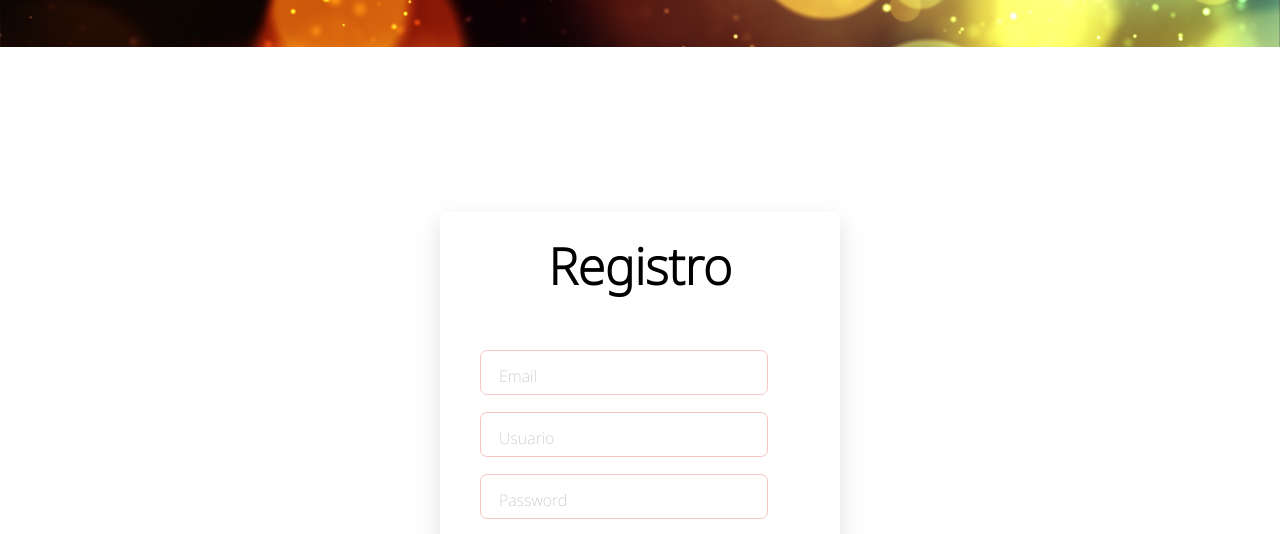
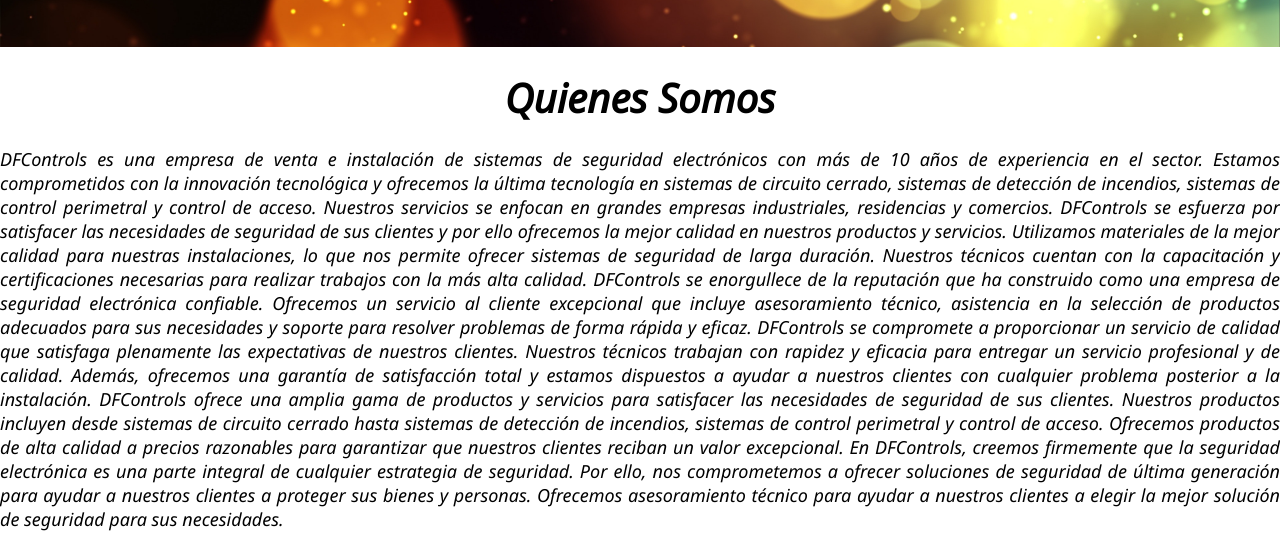
Before and after one commit to cuocojose/primer-commit, a plain HTML site: page pages/nosotros.html in a window 1280 px wide. Shown: the part 253-787 px from the top of the page. Drawn offline with Linux system fonts and the light colour scheme; a web font is replaced by a local one.

Commit message:
segundo-commit

```diff
--- a/css/style.css
+++ b/css/style.css
@@ -145,8 +145,9 @@
     justify-content: space-evenly;
 
 }
+
 @media screen and (max-width:750px) {
-    .div-nav{
+    .div-nav {
         display: grid;
         align-items: center;
         justify-items: start;
@@ -155,6 +156,7 @@
     }
 
 }
+
 .nav {
     width: 40px;
     height: 40px;
@@ -170,7 +172,7 @@
 }
 
 .nav ul>li {
-    float:left;
+    float: left;
 }
 
 .nav li:hover>ul {
@@ -189,10 +191,11 @@
     text-size-adjust: 15px;
     text-decoration: none;
     font-size: 15px;
-    font-weight:600;
+    font-weight: 600;
 
 
 }
+
 @media screen and (max-width:420px) {
     .nav ul li a {
         text-size-adjust: 8px;
@@ -202,6 +205,7 @@
     }
 
 }
+
 .menu {
     width: 40px;
     height: 40px;
@@ -218,7 +222,7 @@
 }
 
 .sub-menu li ul:hover>li {
-    float:inline-start;
+    float: inline-start;
 }
 
 .sub-menu li ul li {
@@ -234,6 +238,7 @@
     width: 50px;
     height: 50px;
 }
+
 @media screen and (max-width:750px) {
     .nav a img {
         width: 40px;
@@ -663,6 +668,7 @@
 .redes img:hover {
     transform: scale(1.1);
 }
+
 @media screen and (max-width:750px) {
     .redes a img {
         width: 30px;
@@ -697,6 +703,15 @@
 }
 
 /****************************************************NOSOTROS******************************/
+.cuerpo p {
+    width: 100%;
+    height: auto;
+    font-size: 18px;
+    font-style: italic;
+    text-align: justify;
+    font-family: "noto Sans", sans-serif;
+}
+
 .registro {
     display: flex;
     justify-content: center;
@@ -711,6 +726,7 @@
     padding: 20px 40px;
     box-shadow: 0 10px 25px rgba(92, 99, 105, .2);
 }
+
 .title {
     font-size: 50px;
     margin-bottom: 50px;
--- a/pages/nosotros.html
+++ b/pages/nosotros.html
@@ -19,7 +19,7 @@
                 <nav class="nav">
                     <ul>
                         <li>
-                            <a ><img class="menu" src="../img/Menu_icon_icon.png" alt=""></img></a>
+                            <a><img class="menu" src="../img/Menu_icon_icon.png" alt=""></img></a>
                             <ul class="sub-menu">
                                 <li>
                                     <a href="../index.html">Inicio</a>
@@ -39,6 +39,42 @@
 
         <!-- /***********Main********************/ -->
         <main class="cuerpo">
+            <div>
+                <h2 class="titulo">Quienes Somos</h2>
+                <p>DFControls es una empresa de venta e instalación de sistemas de seguridad electrónicos con más de 10
+                    años de experiencia en el sector. Estamos comprometidos con la innovación tecnológica y ofrecemos la
+                    última tecnología en sistemas de circuito cerrado, sistemas de detección de incendios, sistemas de
+                    control perimetral y control de acceso. Nuestros servicios se enfocan en grandes empresas
+                    industriales, residencias y comercios.
+
+                    DFControls se esfuerza por satisfacer las necesidades de seguridad de sus clientes y por ello
+                    ofrecemos la mejor calidad en nuestros productos y servicios. Utilizamos materiales de la mejor
+                    calidad para nuestras instalaciones, lo que nos permite ofrecer sistemas de seguridad de larga
+                    duración. Nuestros técnicos cuentan con la capacitación y certificaciones necesarias para realizar
+                    trabajos con la más alta calidad.
+
+                    DFControls se enorgullece de la reputación que ha construido como una empresa de seguridad
+                    electrónica confiable. Ofrecemos un servicio al cliente excepcional que incluye asesoramiento
+                    técnico, asistencia en la selección de productos adecuados para sus necesidades y soporte para
+                    resolver problemas de forma rápida y eficaz.
+
+                    DFControls se compromete a proporcionar un servicio de calidad que satisfaga plenamente las
+                    expectativas de nuestros clientes. Nuestros técnicos trabajan con rapidez y eficacia para entregar
+                    un servicio profesional y de calidad. Además, ofrecemos una garantía de satisfacción total y estamos
+                    dispuestos a ayudar a nuestros clientes con cualquier problema posterior a la instalación.
+
+                    DFControls ofrece una amplia gama de productos y servicios para satisfacer las necesidades de
+                    seguridad de sus clientes. Nuestros productos incluyen desde sistemas de circuito cerrado hasta
+                    sistemas de detección de incendios, sistemas de control perimetral y control de acceso. Ofrecemos
+                    productos de alta calidad a precios razonables para garantizar que nuestros clientes reciban un
+                    valor excepcional.
+
+                    En DFControls, creemos firmemente que la seguridad electrónica es una parte integral de cualquier
+                    estrategia de seguridad. Por ello, nos comprometemos a ofrecer soluciones de seguridad de última
+                    generación para ayudar a nuestros clientes a proteger sus bienes y personas. Ofrecemos asesoramiento
+                    técnico para ayudar a nuestros clientes a elegir la mejor solución de seguridad para sus
+                    necesidades.</p>
+            </div>
             <div class="registro">
                 <form action="" class="form">
                     <h1 class="title">Registro</h1>
```
